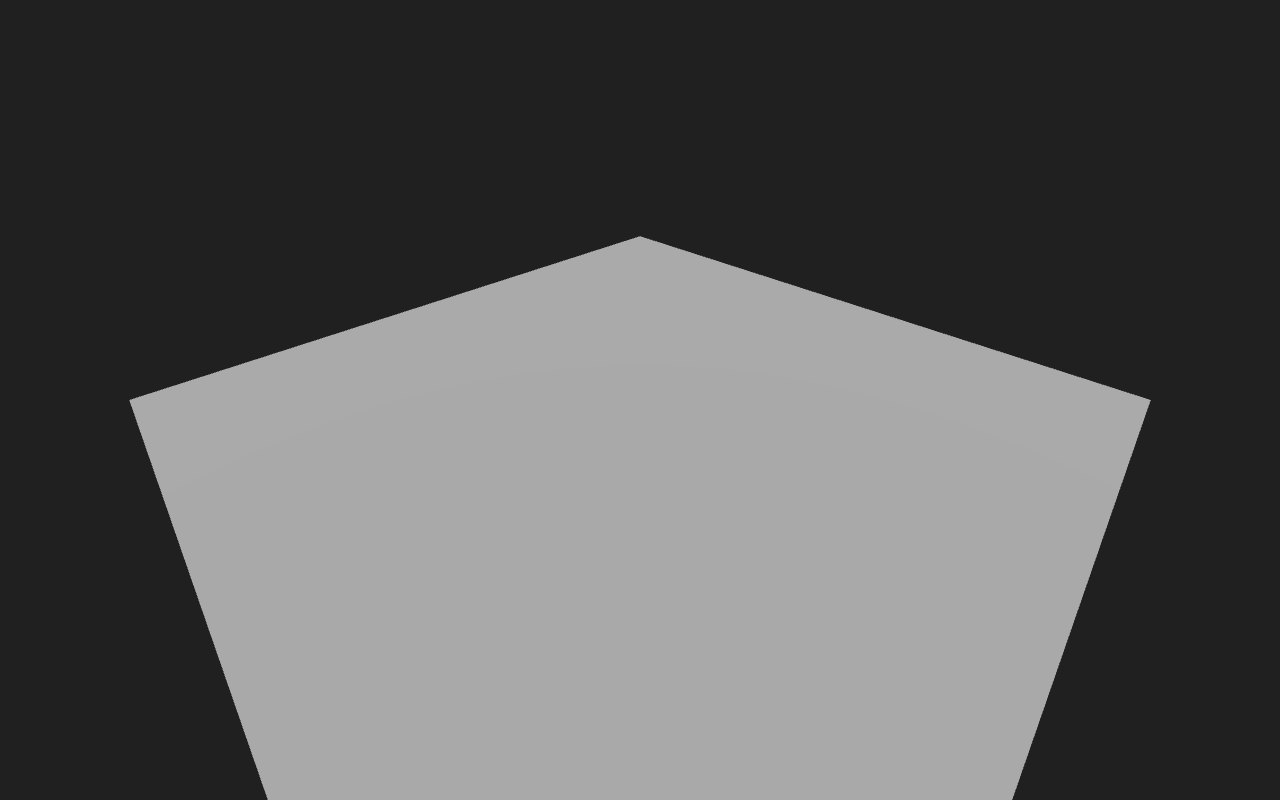
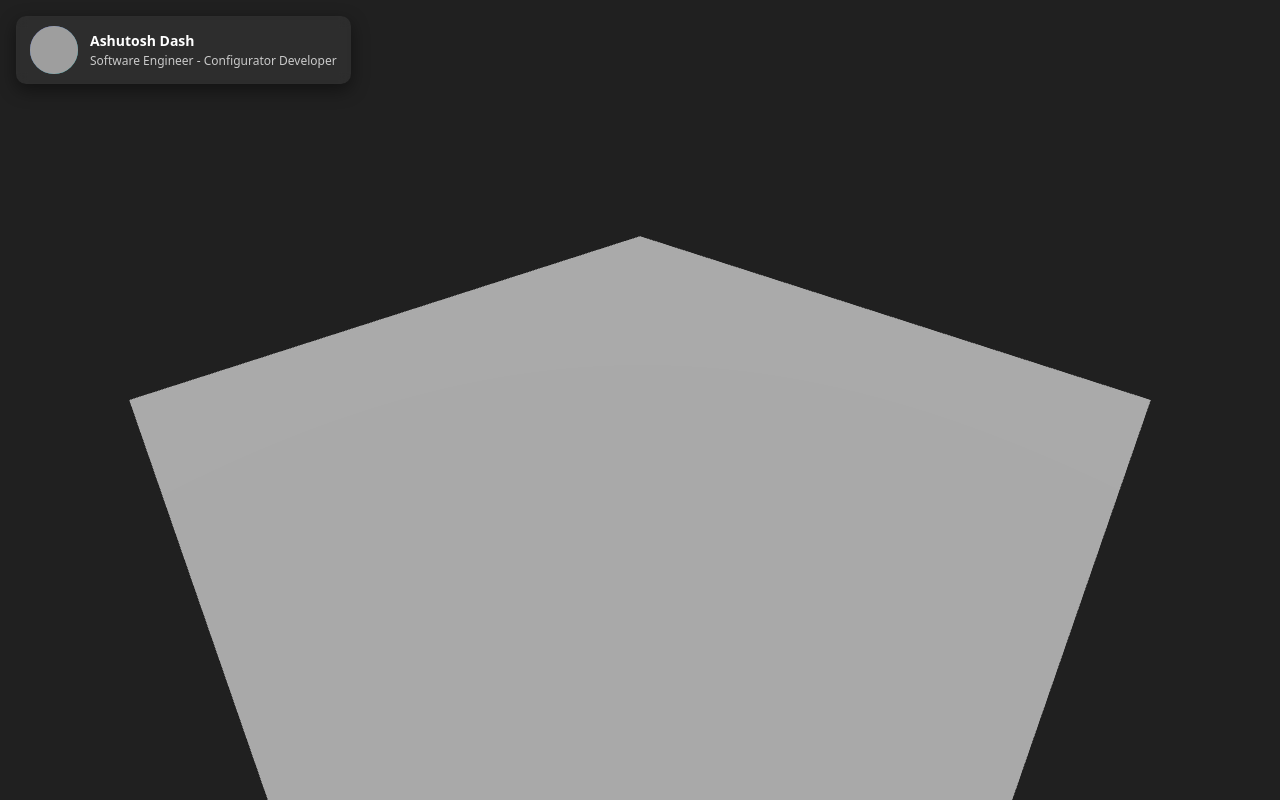
Before and after one commit to ashutoshdash-eva/project_1, a website built with Vite: page index.html in a window 1280 px wide. Built offline with nearby package versions, Linux system fonts and the light colour scheme; grey boxes are pictures that could not be loaded; animation ran at ten frames a second.

Commit message:
Add profile card with avatar and update plane rotation; bump three.js version

```diff
--- a/index.html
+++ b/index.html
@@ -9,9 +9,54 @@
             margin: 0;
             overflow: hidden;
         }
+        /* Profile card */
+        .profile-card{
+            position: fixed;
+            left: 16px;
+            top: 16px;
+            display: flex;
+            align-items: center;
+            gap: 12px;
+            background: rgba(255,255,255,0.06);
+            color: #fff;
+            padding: 10px 14px;
+            border-radius: 10px;
+            backdrop-filter: blur(6px);
+            box-shadow: 0 6px 18px rgba(0,0,0,0.45);
+            font-family: system-ui, -apple-system, 'Segoe UI', Roboto, 'Helvetica Neue', Arial;
+            z-index: 1000;
+            min-width: 180px;
+        }
+
+        .profile-card .avatar{
+            width: 48px;
+            height: 48px;
+            border-radius: 50%;
+            flex: 0 0 48px;
+            overflow: hidden;
+            display: inline-grid;
+            place-items: center;
+            background: linear-gradient(135deg,#6C5CE7,#00BFA6);
+        }
+
+        .profile-card .avatar svg{ width: 100%; height: 100%; }
+        .profile-card .avatar img{ width: 100%; height: 100%; object-fit: cover; display: block; }
+
+        .profile-card .meta{ display: flex; flex-direction: column; gap: 2px; }
+        .profile-card .name{ font-weight: 600; font-size: 14px; }
+        .profile-card .role{ font-size: 12px; color: rgba(255,255,255,0.75); }
     </style>
 </head>
 <body>
+    <div class="profile-card" aria-label="Profile">
+        <div class="avatar" aria-hidden="true">
+            <img src="./Image/IMG_20260222_005742.png" alt="Ashutosh Dash Avatar">
+        </div>
+        <div class="meta">
+            <div class="name">Ashutosh Dash</div>
+            <div class="role">Software Engineer - Configurator Developer</div>
+        </div>
+    </div>
     <script type="module" src="main.js"></script>
 </body>
 </html>
--- a/main.js
+++ b/main.js
@@ -24,7 +24,7 @@ const plane = new THREE.Mesh(
     new THREE.PlaneGeometry(12, 12),
     new THREE.MeshStandardMaterial({ color: 'white', side: THREE.DoubleSide })
 );
-plane.rotation.x = Math.PI / 2;
+plane.rotation.x = -Math.PI / 2;
 scene.add(plane);
 
 let currentMesh = null;
--- a/package.json
+++ b/package.json
@@ -1,6 +1,6 @@
 {
   "dependencies": {
-    "three": "^0.183.0"
+    "three": "^0.183.1"
   },
   "devDependencies": {
     "vite": "^7.3.1"
```
Also changed, not shown: 2 other files.
